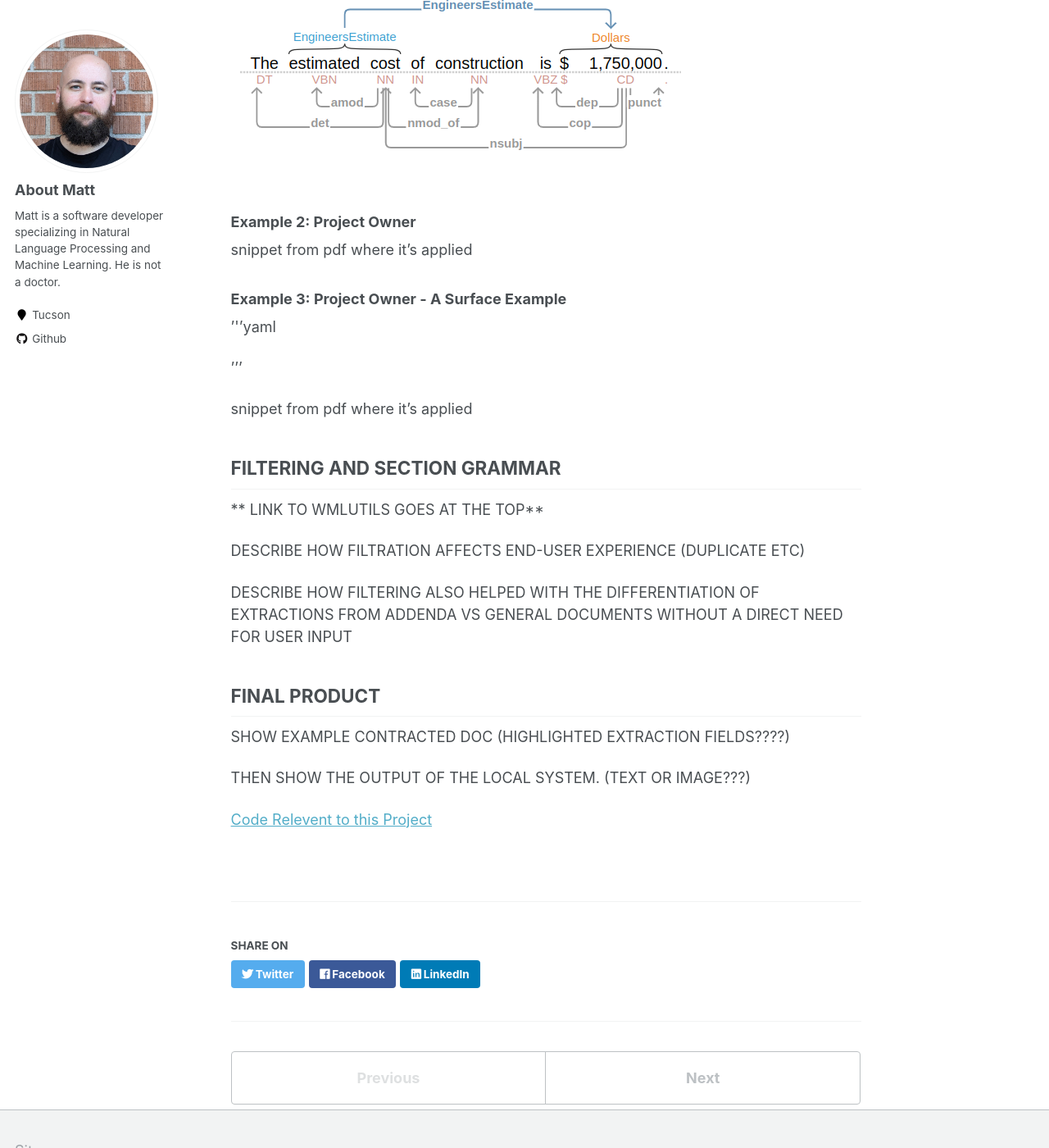
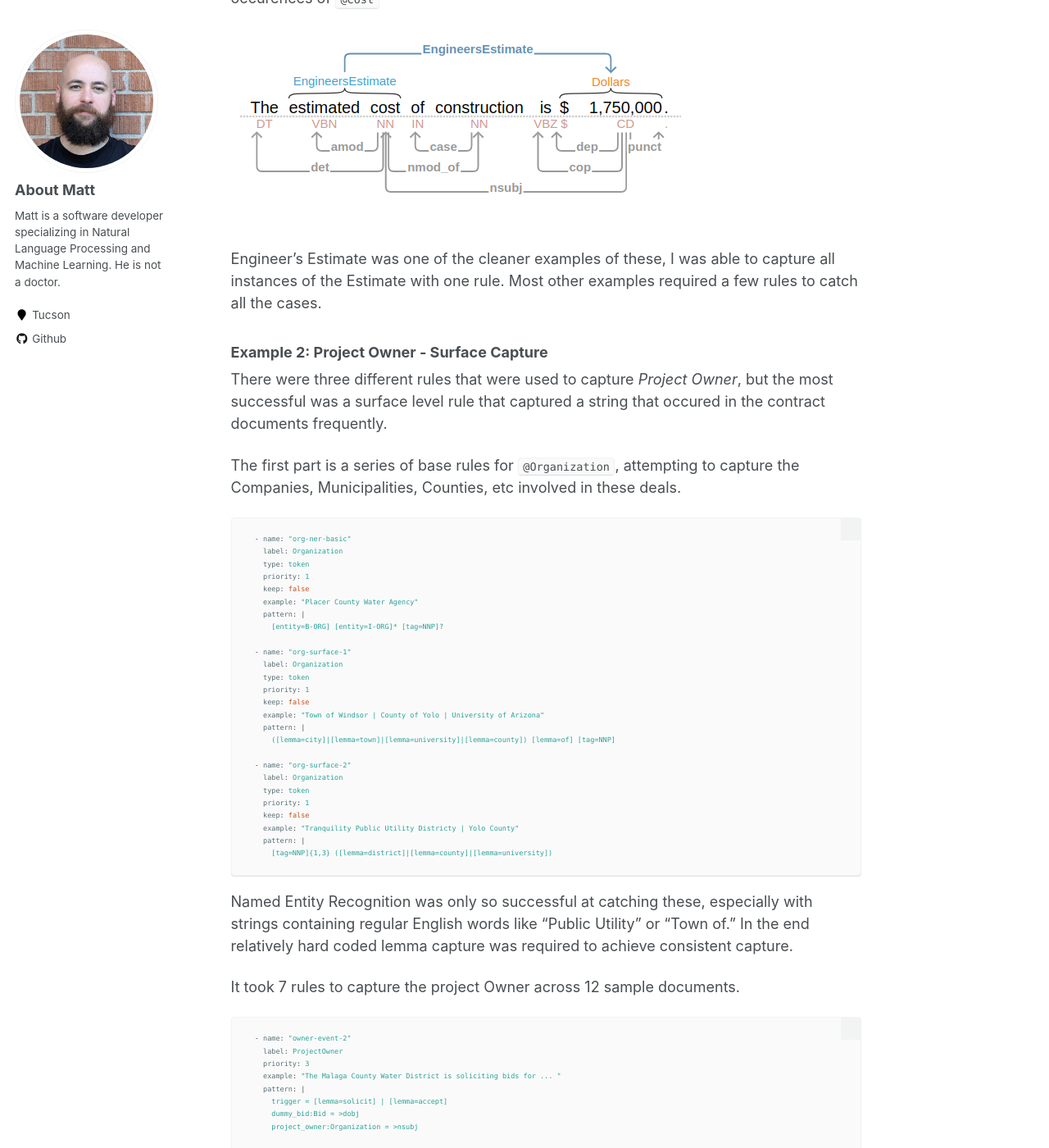
Before and after one commit to mc-wut/mc-wut.github.io, a Jekyll site: the page built from _portfolio/portfolio-1.md, in a window 1280 px wide and 1400 px high, scrolled down 3757 px. Shown: the whole window at 82% size. Built offline with Jekyll 4.4.1, drawn with Linux system fonts in a browser that asks for light colours; some of the changed text lies outside the part shown.

Commit message:
- more additions to porfolio-1.md - adds /images/owner-capture.png

````diff
--- a/_config.yml
+++ b/_config.yml
@@ -8,7 +8,7 @@
 # Site Settings
 remote_theme                    : minima
 minima                   :
-  skin: dark
+skin                     : dark
 locale                   : "en-US"
 title                    : "Matt Evans-McLaughlin | NLP"
 title_separator          : "-"
--- a/_portfolio/portfolio-1.md
+++ b/_portfolio/portfolio-1.md
@@ -83,7 +83,7 @@ From these documents our clients wanted ten different fields extracted.
 Each of the rules in our [`variable_grammar.yml`](https://github.com/mc-wut/internship_files/blob/main/variable_grammar.yml) is for the capture of these variables as they occur in the texts.
 
 ##  Variable Grammar
-It would be tedious and unnecessary to cover the detail of every rule in `variable_grammar.yml`, so instead I will highlight the process for just a few.
+It would be tedious and unnecessary to cover the detail of every rule in `variable_grammar.yml`, so instead I will highlight the process for a few rules to give a general sense, and after these explanations any other questions should be able to be answered by examining the code.
 
 
 ### Example 1: Regex for Dollar - Engineer's Estimate
@@ -137,11 +137,70 @@ This *Event-Mention* looks for our `@Dollars` regex that are `nsubj`, `nmod_of`,
 
 ![Engineer's Estimate dependency graph](/images/engineers-estimate-diagram.png)
 
-### Example 2: Project Owner
+Engineer's Estimate was one of the cleaner examples of these, I was able to capture all instances of the Estimate with one rule. Most other examples required a few rules to catch all the cases.
 
-snippet from pdf where it's applied
+### Example 2: Project Owner - Surface Capture
+There were three different rules that were used to capture *Project Owner*, but the most successful was a surface level rule that captured a string that occured in the contract documents frequently.
 
-### Example 3: Project Owner - A Surface Example
+The first part is a series of base rules for `@Organization`, attempting to capture the Companies, Municipalities, Counties, etc involved in these deals.
+
+```yaml
+  - name: "org-ner-basic"
+    label: Organization
+    type: token
+    priority: 1
+    keep: false
+    example: "Placer County Water Agency"
+    pattern: |
+      [entity=B-ORG] [entity=I-ORG]* [tag=NNP]?
+
+  - name: "org-surface-1"
+    label: Organization
+    type: token
+    priority: 1
+    keep: false
+    example: "Town of Windsor | County of Yolo | University of Arizona"
+    pattern: |
+      ([lemma=city]|[lemma=town]|[lemma=university]|[lemma=county]) [lemma=of] [tag=NNP]
+
+  - name: "org-surface-2"
+    label: Organization
+    type: token
+    priority: 1
+    keep: false
+    example: "Tranquility Public Utility Districty | Yolo County"
+    pattern: |
+      [tag=NNP]{1,3} ([lemma=district]|[lemma=county]|[lemma=university])
+```
+
+Named Entity Recognition was only so successful at catching these, especially with strings containing regular English words like "Public Utility" or "Town of." In the end relatively hard coded lemma capture was required to achieve consistent capture.
+
+It took 7 rules to capture the project Owner across 12 sample documents.
+
+```yaml
+  - name: "owner-event-2"
+    label: ProjectOwner
+    priority: 3
+    example: "The Malaga County Water District is soliciting bids for ... "
+    pattern: |
+      trigger = [lemma=solicit] | [lemma=accept]
+      dummy_bid:Bid = >dobj
+      project_owner:Organization = >nsubj
+
+  - name: "owner-surface-3"
+    label: ProjectOwner
+    type: token
+    priority: 2
+    example: "Tranquility Public Utility District, hereinafter reffered to as owner"
+    pattern: |
+      @Organization (?=([]{0,3} ([lemma=refer]|[lemma=call]) []{0,3} @Owner))
+```
+The use of `[]{0,3}` in `owner-suface-3` is allowing any three tokens to occur in that spot.
+
+This is an example output of that rule.
+![owner-surface-3 capturing an instance of Project Owner](/images/owner-capture.png)
+
+### Example 3:
 
 '''yaml
 
````
Also changed, not shown: images/owner-capture.png (added).
